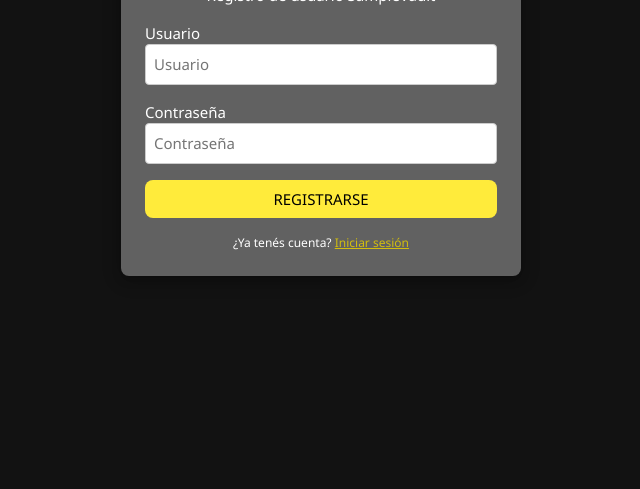
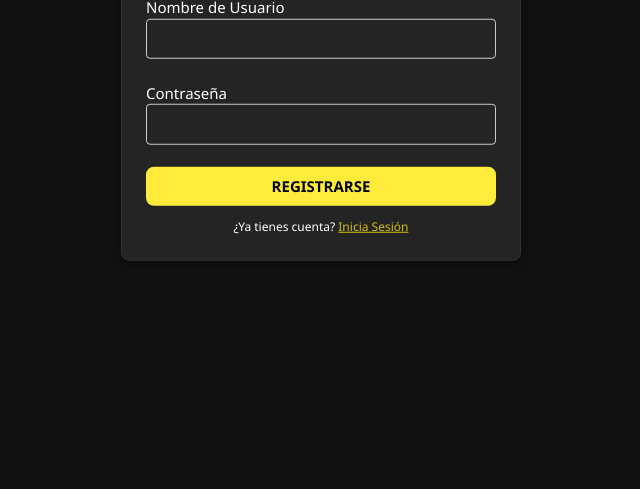
Before and after one commit to meoquisantos2005/sample-vault-tib, a plain HTML site: page frontend/html/register.html in a window 1280 px wide. Shown: the part 311-800 px from the top of the page, without its empty margins (319-959 px from the left). Drawn offline with Linux system fonts and the light colour scheme.

Commit message:
register arreglado

```diff
--- a/frontend/html/register.html
+++ b/frontend/html/register.html
@@ -7,49 +7,26 @@
     <link rel="stylesheet" href="../css/style.css">
     <link rel="icon" type="image/png" href="../img/favicon.png">
 </head>
-
 <body class="w3-display-container" style="height:100vh;">
-
     <div class="w3-display-middle w3-mobile" style="width:400px;">
-
-        <div class="w3-card-4 w3-padding-large w3-round-large w3-dark-grey">
-
+        <div class="w3-card-4 vault-card w3-padding-large w3-round-large">
             <h2 class="w3-center w3-text-yellow"><b>CREAR CUENTA</b></h2>
-
-            <p class="w3-center w3-text-white">
-                Registro de usuario SampleVault
-            </p>
-
-            <!-- COMPATIBLE CON TU register.js -->
-            <label class="w3-text-white">Usuario</label>
-            <input id="usernameInput"
-                   class="w3-input w3-border w3-round w3-margin-bottom"
-                   type="text"
-                   placeholder="Usuario">
-
-            <label class="w3-text-white">Contraseña</label>
-            <input id="passwordInput"
-                   class="w3-input w3-border w3-round w3-margin-bottom"
-                   type="password"
-                   placeholder="Contraseña">
-
-            <button id="registerBtn"
-                    class="w3-button w3-yellow w3-block w3-round-large">
-                REGISTRARSE
-            </button>
-
-            <p class="w3-small w3-center w3-text-white w3-margin-top">
-                ¿Ya tenés cuenta?
-                <a href="/html/login.html" class="w3-text-yellow">
-                    Iniciar sesión
-                </a>
-            </p>
-
+            <form id="registerForm">
+                <label>Nombre de Usuario</label>
+                <input class="w3-input w3-border w3-round w3-transparent w3-text-white" type="text" id="username" required>
+                <br>
+                <label>Contraseña</label>
+                <input class="w3-input w3-border w3-round w3-transparent w3-text-white" type="password" id="password" required>
+                <br>
+                <button type="submit" class="w3-button w3-yellow w3-block w3-round-large"><b>REGISTRARSE</b></button>
+            </form>
+            <p class="w3-small w3-center">¿Ya tienes cuenta? <a href="/login" class="w3-text-yellow">Inicia Sesión</a></p>
         </div>
     </div>
 
-    <!-- TU SCRIPT ORIGINAL -->
-    <script src="../js/tests/register.js"></script>
-
+    <script src="../js/services/apiService.js"></script>
+    <script src="../js/components/uiHandlers.js"></script>
+    <script src="../js/utils/authHelper.js"></script>
+    <script src="../js/frontControllers/authFrontController.js"></script>
 </body>
 </html>
```
